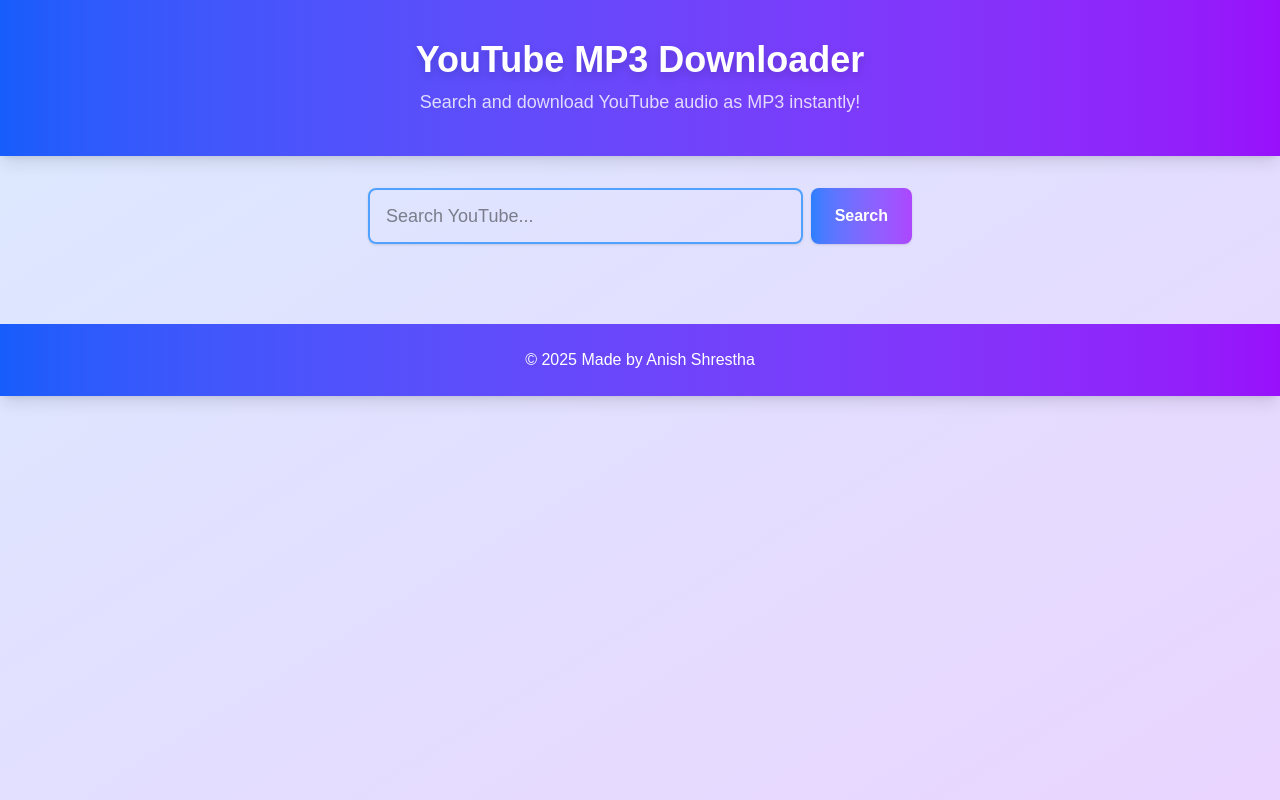
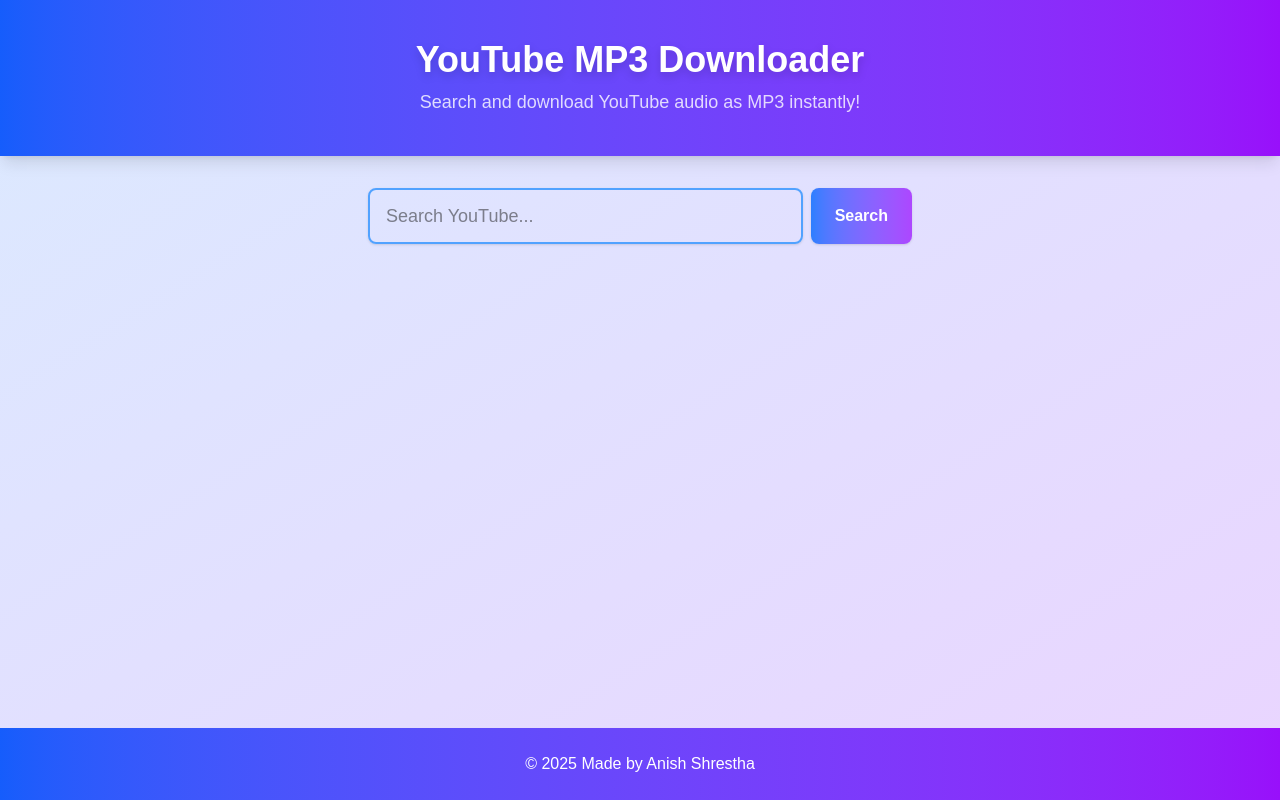
Before and after one commit to asresrta/yt, a Next.js app: page / in a window 1280 px wide. Built offline with nearby package versions, Linux system fonts and the light colour scheme.

Commit message:
footer fix

```diff
--- a/src/app/page.js
+++ b/src/app/page.js
@@ -44,11 +44,12 @@
   };
 
   return (
-    <div className="min-h-screen bg-gradient-to-br from-blue-100 to-purple-200 flex flex-col items-center">
+    <div className="min-h-screen flex flex-col bg-gradient-to-br from-blue-100 to-purple-200">
       <header className="w-full py-10 bg-gradient-to-r from-blue-600 to-purple-600 shadow-lg mb-8">
         <h1 className="text-4xl font-extrabold text-white text-center drop-shadow-lg">YouTube MP3 Downloader</h1>
         <p className="text-center text-white/80 mt-2 text-lg">Search and download YouTube audio as MP3 instantly!</p>
       </header>
+      <main className="flex-1 flex flex-col items-center w-full">
         <div className="w-full max-w-xl px-4">
           <div className="flex gap-2 mb-8">
             <input
@@ -99,7 +100,8 @@
             ))}
           </div>
         </div>
-      <footer className="w-full py-6 mt-12 bg-gradient-to-r from-blue-600 to-purple-600 text-white text-center shadow-lg">
+      </main>
+      <footer className="w-full py-6 bg-gradient-to-r from-blue-600 to-purple-600 text-white text-center shadow-lg">
         &copy; {new Date().getFullYear()} Made by Anish Shrestha
       </footer>
     </div>
```
Lines whose indentation alone changed are shown as unchanged.
